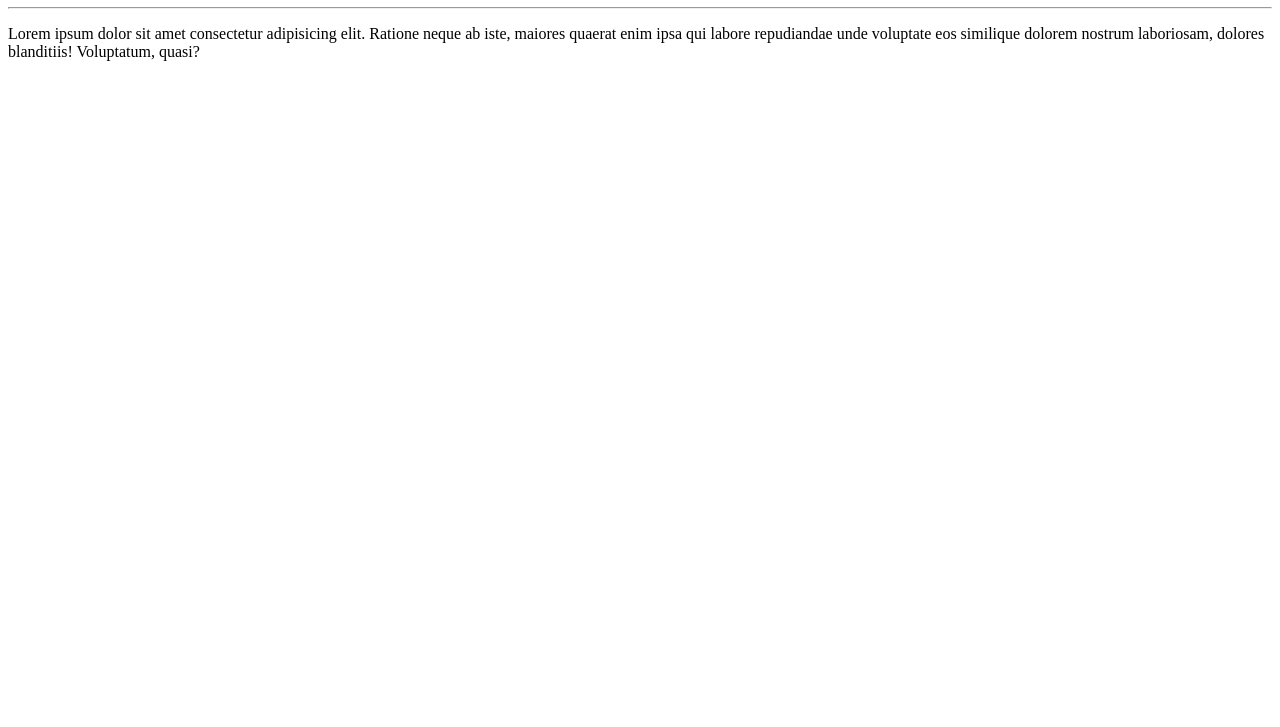
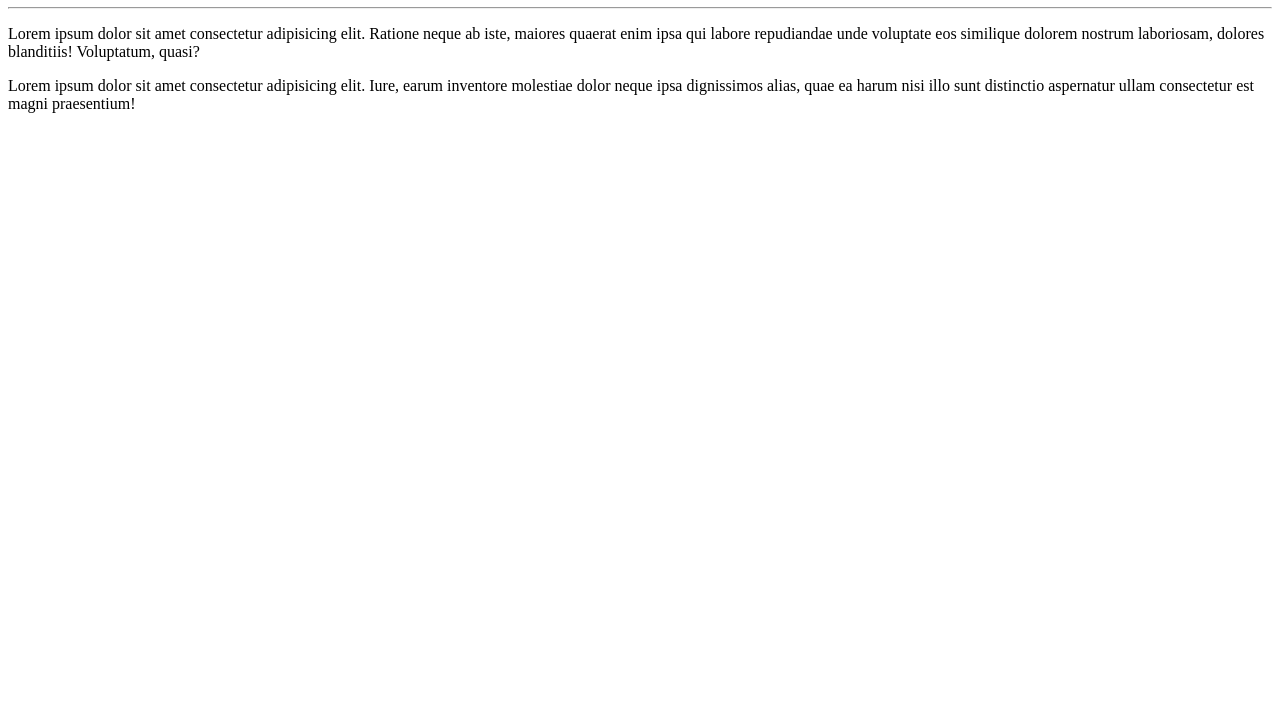
Before and after one commit to Paulo-tech1/Ola-Mundo0, a plain HTML site: page site-exemplo/index.html in a window 1280 px wide. Shown: the part 73-800 px from the top of the page. Drawn offline with Linux system fonts and the light colour scheme.

Commit message:
adicionei um paragrafo

```diff
--- a/site-exemplo/index.html
+++ b/site-exemplo/index.html
@@ -10,5 +10,6 @@
     <h1>Olá, Mundo!</h1>
     <hr>
     <p> Lorem ipsum dolor sit amet consectetur adipisicing elit. Ratione neque ab iste, maiores quaerat enim ipsa qui labore repudiandae unde voluptate eos similique dolorem nostrum laboriosam, dolores blanditiis! Voluptatum, quasi?</p>
+    <p>Lorem ipsum dolor sit amet consectetur adipisicing elit. Iure, earum inventore molestiae dolor neque ipsa dignissimos alias, quae ea harum nisi illo sunt distinctio aspernatur ullam consectetur est magni praesentium!</p>
 </body>
 </html>
```
